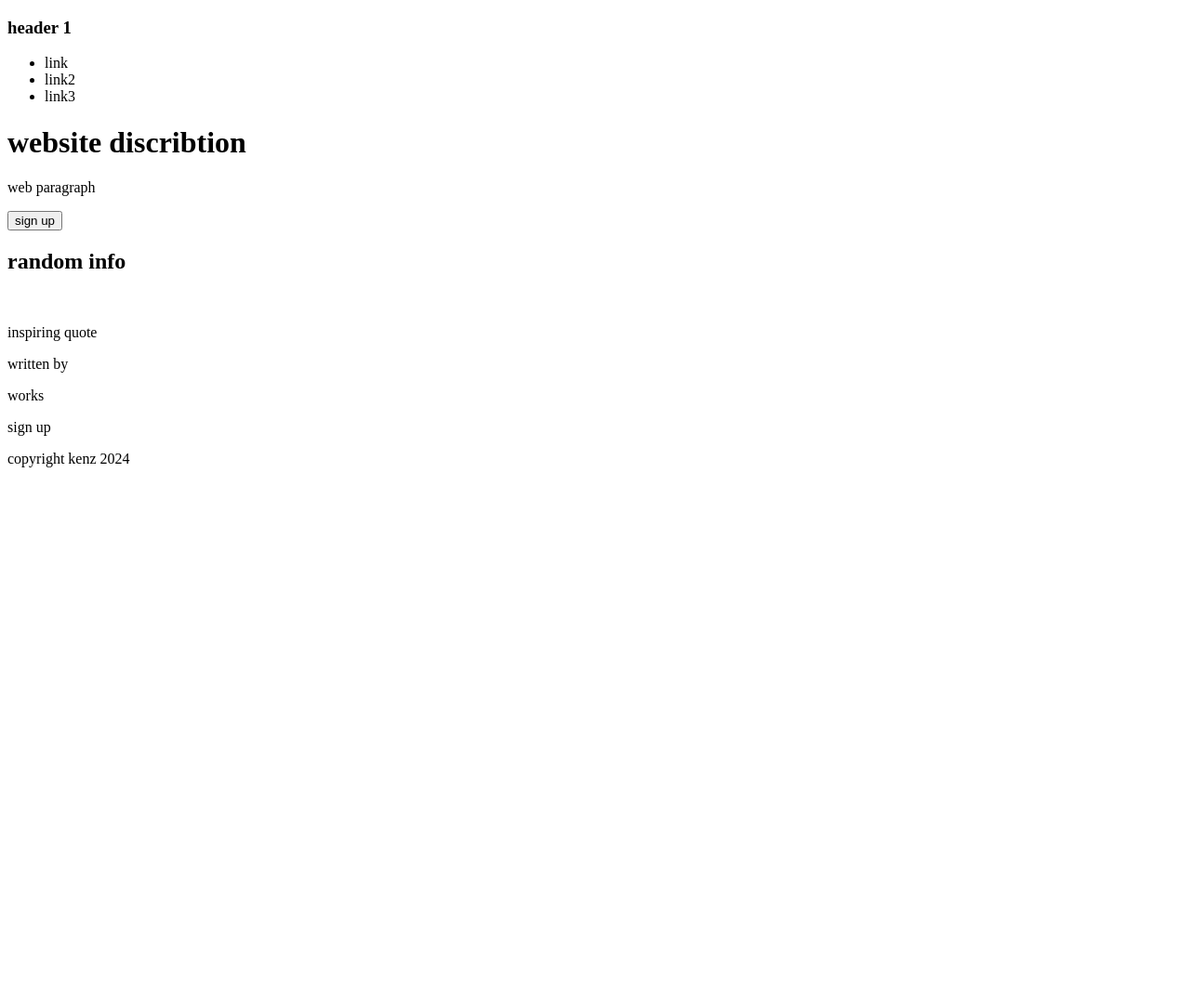
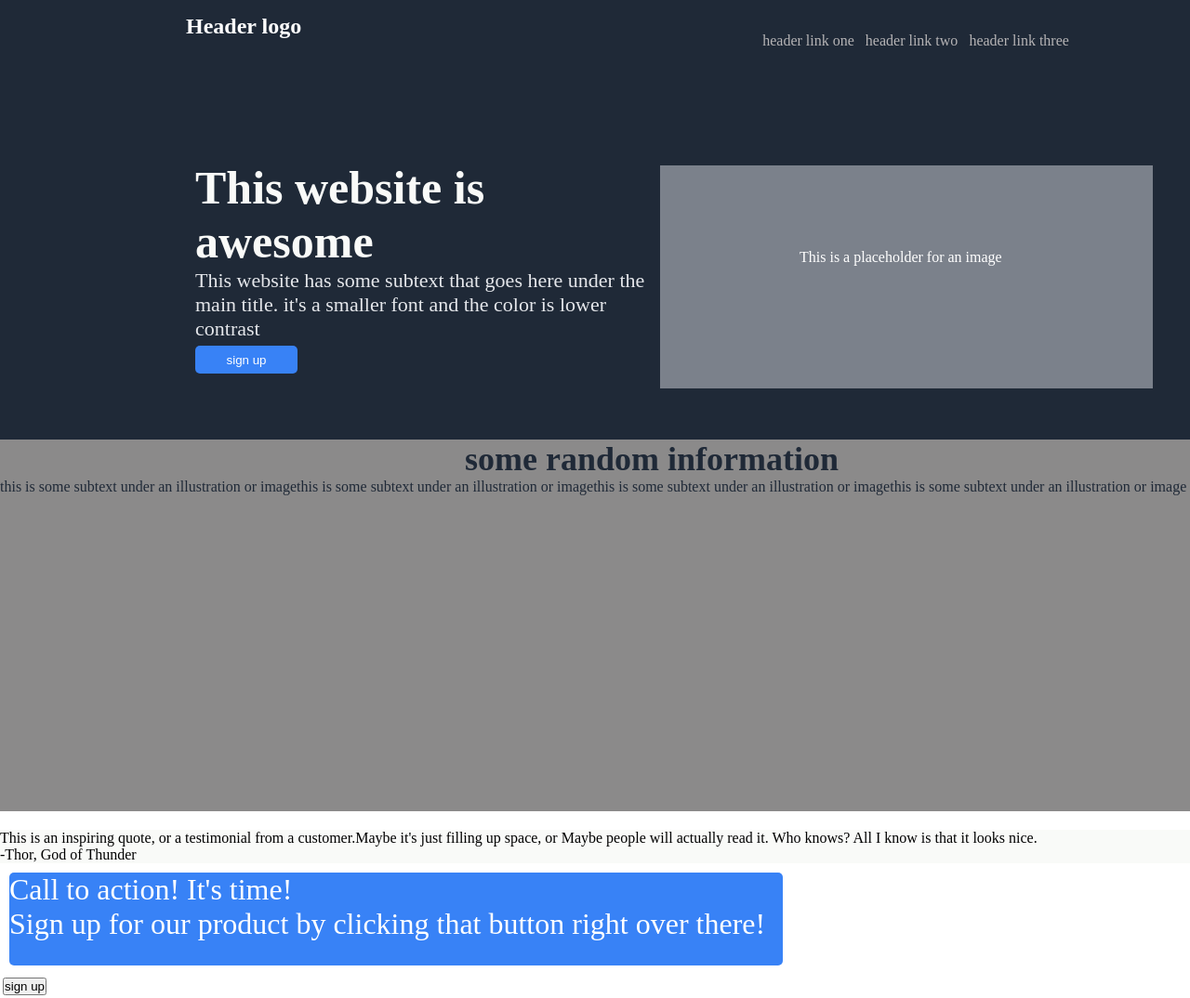
Before and after one commit to k9nzo/2nd, a plain HTML site: page index.html in a window 1280 px wide. Shown: the top 1074 px of the page at 93% size. Before the commit the page ends 800 px from the top, so only its background shows below. Drawn offline with Linux system fonts and the light colour scheme.

Commit message:
index.html

```diff
--- a/index.html
+++ b/index.html
@@ -8,43 +8,72 @@
     <title>kenz</title>
   </head>
   <body>
-    <div id="header">
-      <h3>header 1</h3>
-      <ul>
-        <li>link</li>
-        <li>link2</li>
-        <li>link3</li>
-      </ul>
-      <h1>website discribtion</h1>
-      <p>web paragraph</p>
-      <button type="button">sign up</button>
+    <div class="head">
+      <header>
+        <h3>Header logo</h3>
+          <div class="navbar">
+            <nav>
+            <ul>
+              <li><p><a href="">header link one</a></p></li>
+              <li><p><a href="">header link two</a></p></li>
+              <li><p><a href="">header link three</a></p></li>
+            </ul>
+          </nav>
+          </div>
+
+
+      </header>
+      <div class="flex">
+      <div class="web">
+      <h1>This website is awesome</h1>
+      <p class="men">This website has some subtext that goes here under the main title.
+         it's a smaller font and the color is lower
+        contrast
+      </p>
+      <button class="butto" type="button">sign up</button>
     </div>
-    <!--first part ends-->
+    <div class="img">
+      <p>This is a placeholder for an image</p>
+    </div>
+    </div>
+    </div>
+    <!--first part ends of the top blackish background color-->
+    <!--start of the info section-->
     <div class="info">
-      <h2>random info</h2>
+      <h2>some random information</h2>
       <div class="images">
-        <img src="" alt="" />
-        <img src="" alt="" />
-        <img src="" alt="" />
-        <img src="" alt="" />
+     <menu>
+      <li>this is some subtext under an illustration or image</li>
+      <li>this is some subtext under an illustration or image</li>
+      <li>this is some subtext under an illustration or image</li>
+      <li>this is some subtext under an illustration or image</li>
+     </menu>
       </div>
     </div>
+    <!---->
     <div class="inspir">
-      <p>inspiring quote</p>
+      <p>This is an inspiring quote, or a testimonial from a
+         customer.Maybe it's just filling up space, or Maybe
+         people will actually read it. Who knows? All I know
+        is that it looks nice.</p>
       <div class="nam">
-        <p>written by</p>
+        <p>-Thor, God of Thunder</p>
       </div>
     </div>
+    <!---->
     <div class="sign">
       <div class="action">
-        <p>works</p>
+        <p>Call to action! It's time!</p>
+      </div>
+      <div class="par">
+        <p>Sign up for our product by clicking that button right over there!</p>
+      </div>
       </div>
       <div class="sig">
-        <p>sign up</p>
+        <button type="button">sign up</button>
       </div>
     </div>
-    <div class="fotter">
-      <footer>copyright kenz 2024</footer>
-    </div>
+    <!---->
+    <footer>copyright The Odin project 2021</footer>
   </body>
 </html>
--- a/style.css
+++ b/style.css
@@ -0,0 +1,114 @@
+* {
+  margin: 0;
+  padding: 0;
+}
+h3 {
+  font-size: 24px;
+  margin-left: 200px;
+}
+.head {
+  background-color: #1f2937;
+  color: white;
+  height: auto;
+  padding-top: 15px;
+}
+header {
+  display: flex;
+}
+ul {
+  display: flex;
+  list-style-type: none;
+  margin-top: 10px;
+}
+a {
+  color: rgba(202, 198, 198, 0.882);
+  text-decoration: none;
+  margin: 6px;
+}
+.navbar {
+  margin-left: 490px;
+  margin-top: 10px;
+}
+/*end of the blackish header css style background and all it's codes and beginning of h1 and p rightsides */
+.web {
+  width: 500px;
+  height: 300px;
+  padding: 120px 0px 0px 210px;
+}
+h1 {
+  font-size: 50px;
+  color: #f9faf8;
+  font-weight: 900;
+}
+.men {
+  font-size: 22px;
+  color: #e5e7eb;
+}
+.butto {
+  background-color: #3882f6;
+  border: none;
+  color: white;
+  height: 30px;
+  width: 110px;
+  padding: 10px 30px 50x 30px;
+  border-radius: 5px;
+  margin-top: 5px;
+}
+/* end of the div .web the left side of the black background and start on the right side for the placeholder of the image */
+.flex {
+  display: flex;
+}
+.img {
+  background-color: rgba(205, 210, 215, 0.527);
+  width: 380px;
+  height: 150px;
+  padding-top: 90px;
+  margin: 125px 0px 0px 0px;
+  padding-left: 150px;
+}
+/* end of the image placeholder and the blackish top beginning and start of the info section */
+.info {
+  background-color: rgba(31, 29, 29, 0.516);
+  width: 100%;
+  height: 400px;
+}
+h2 {
+  font-size: 36px;
+  margin-left: 500px;
+  font-weight: 900;
+  color: #1f2937;
+}
+.images {
+  color: #1f2937;
+}
+menu {
+  display: flex;
+  list-style-type: none;
+}
+
+/*end of information and start of inspiration part */
+.inspir {
+  margin-top: 20px;
+  background-color: #f9faf8;
+}
+/* end of inspiration and start of sign in */
+.sign {
+  background-color: #3882f6;
+  font-size: 2rem;
+  width: 65%;
+  height: 100px;
+
+  margin: 10px;
+  border-radius: 5px;
+  color: white;
+}
+.sig {
+  border: 3px solid white;
+
+  font-size: 16px;
+  border-radius: 5px;
+}
+footer {
+  margin: 10px;
+  background-color: #1f2937;
+}
```
